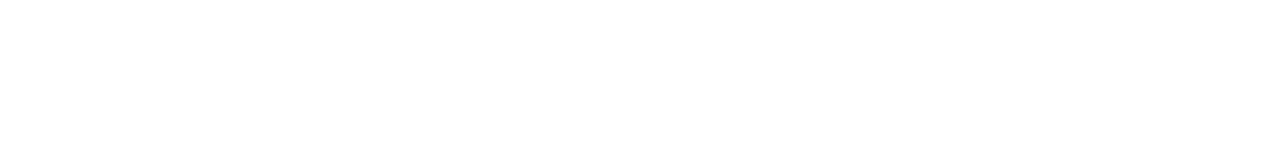
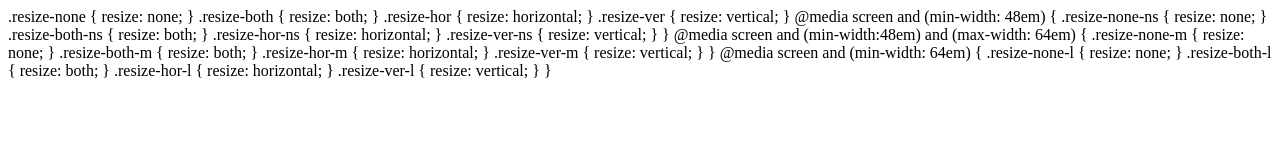
Before and after one commit to mrmrs/css-resize, a website: page index.html in a window 1280 px wide. Drawn offline with Linux system fonts and the light colour scheme.

Commit message:
Adding css contents to html file for documentation

```diff
--- a/index.html
+++ b/index.html
@@ -12,5 +12,31 @@
     <link rel="stylesheet" href="resize.css">
   </head>
   <body>
-  </body>
+.resize-none { resize: none; }
+.resize-both { resize: both; }
+.resize-hor  { resize: horizontal; }
+.resize-ver  { resize: vertical; }
+
+@media screen and (min-width: 48em) {
+.resize-none-ns { resize: none; }
+.resize-both-ns { resize: both; }
+.resize-hor-ns  { resize: horizontal; }
+.resize-ver-ns  { resize: vertical; }
+}
+
+@media screen and (min-width:48em) and (max-width: 64em) {
+.resize-none-m { resize: none; }
+.resize-both-m { resize: both; }
+.resize-hor-m  { resize: horizontal; }
+.resize-ver-m  { resize: vertical; }
+}
+
+@media screen and (min-width: 64em) {
+.resize-none-l { resize: none; }
+.resize-both-l { resize: both; }
+.resize-hor-l  { resize: horizontal; }
+.resize-ver-l  { resize: vertical; }
+}
+
+</body>
 </html>
```
